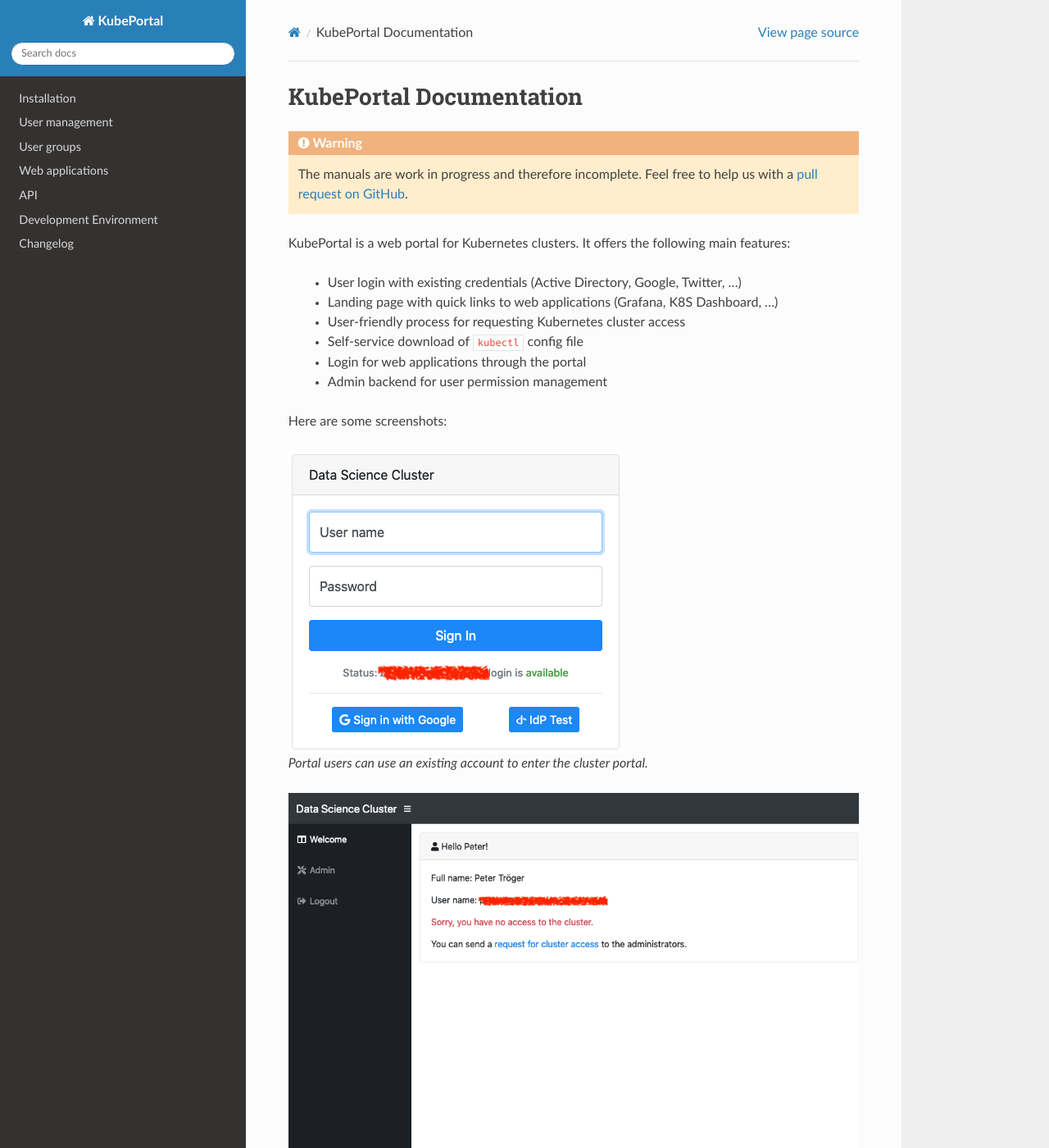
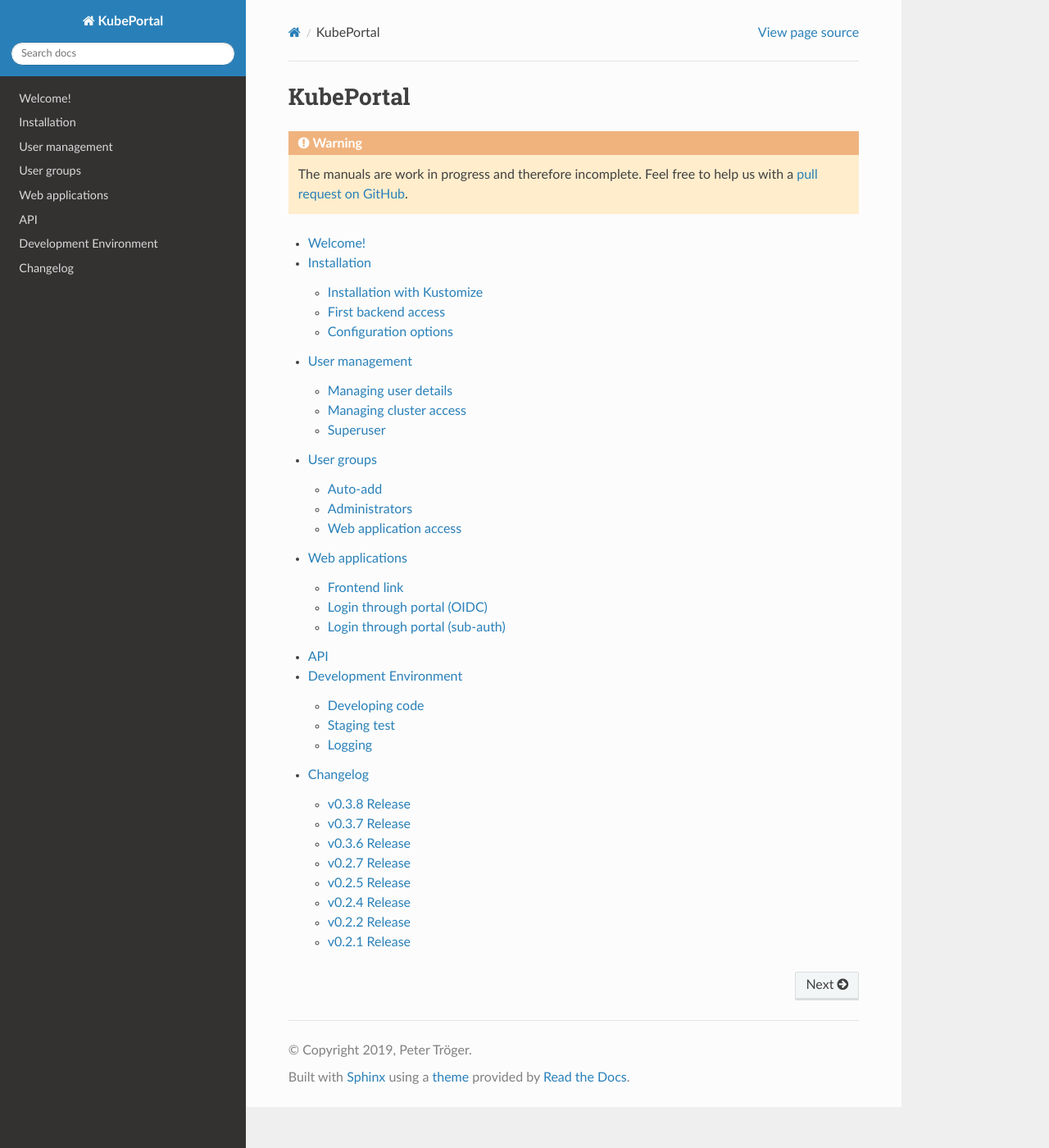
Before and after one commit to kubeportal/kubeportal, a Sphinx documentation site: the page built from docs/index.rst, in a window 1280 px wide and 1400 px high. Shown: the whole window at 82% size. Built offline with Sphinx 7.4.7 and the Read the Docs theme 2.0.0, drawn with Linux system fonts in a browser that asks for light colours; some of the changed text lies outside the part shown.

Commit message:
Fix docs index page

```diff
--- a/docs/index.rst
+++ b/docs/index.rst
@@ -1,5 +1,5 @@
-KubePortal Documentation
-########################
+KubePortal
+##########
 
 .. warning::
 
@@ -7,53 +7,9 @@
 
 .. _index:
 
-KubePortal is a web portal for Kubernetes clusters. It offers the following main features:
+.. toctree::
 
-  * User login with existing credentials (Active Directory, Google, Twitter, ...)
-  * Landing page with quick links to web applications (Grafana, K8S Dashboard, ...)
-  * User-friendly process for requesting Kubernetes cluster access
-  * Self-service download of ``kubectl`` config file
-  * Login for web applications through the portal
-  * Admin backend for user permission management
-
-Here are some screenshots:
-
-.. figure:: static/front_login.png
-    :alt: KubePortal frontend login screen.
-
-    Portal users can use an existing account to enter the cluster portal.
-
-.. figure:: static/front_landing_new.png
-    :alt: KubePortal landing page.
-
-    After login, a landing page is shown that offers the possibility to request
-    Kubernetes access and become a *cluster user*.
-
-
-.. figure:: static/front_landing.png
-    :alt: KubePortal landing page for cluster users.
-
-    For approved cluster users, the portal can offer a list of links to other web
-    applications, such as Grafana or Kubernetes Dashboard. The authentication for
-    these web applications is, again, provided through KubePortal,
-    so that users get a single sign-on experience.
-
-.. figure:: static/front_config.png
-    :alt: Kubectl config file download for cluster users.
-
-    Approved cluster users also get a download page for their personal KUBECTL
-    configuration file.
-
-.. figure:: static/back_landing.png
-    :alt: Backend for user management.
-
-    Portal users with admin rights can access the KubePortal backend,
-    which supports the assignment of known accounts to Kubernetes namespaces resp.
-    service accounts.
-
-.. toctree::
-   :hidden:
-
+   welcome
    installation
    users
    groups
```
Also changed, not shown: docs/welcome.rst (added, +46 -0 lines).
